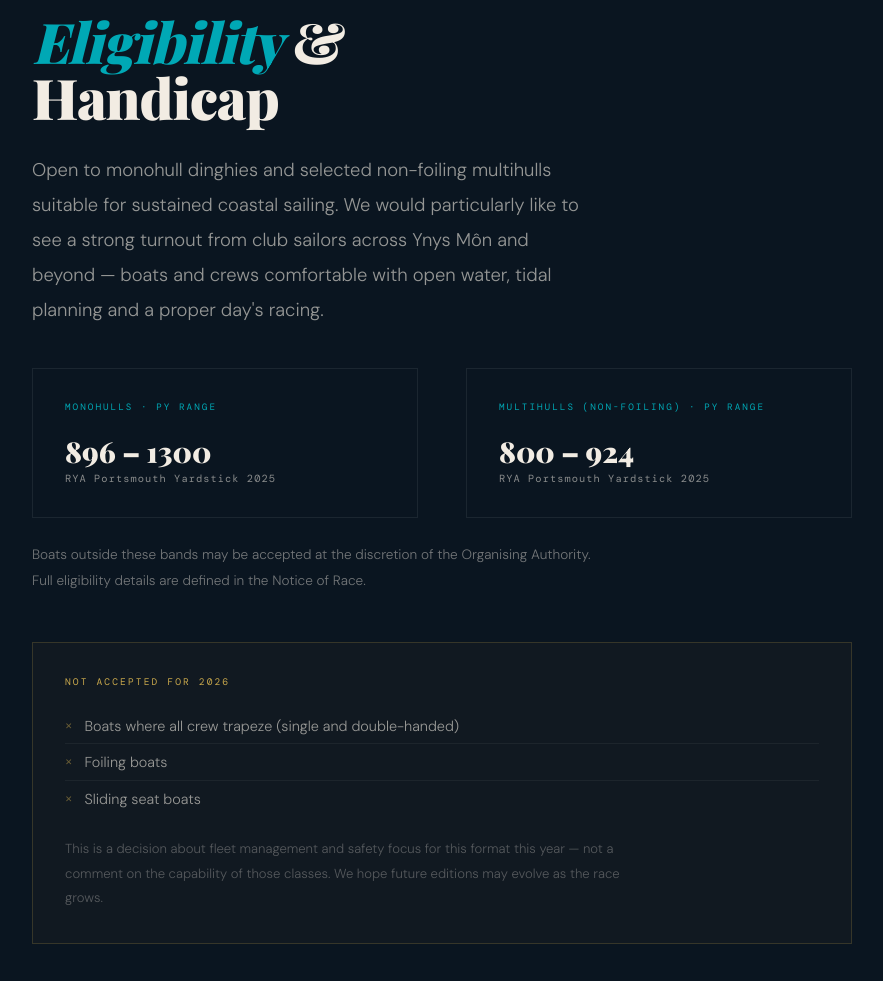
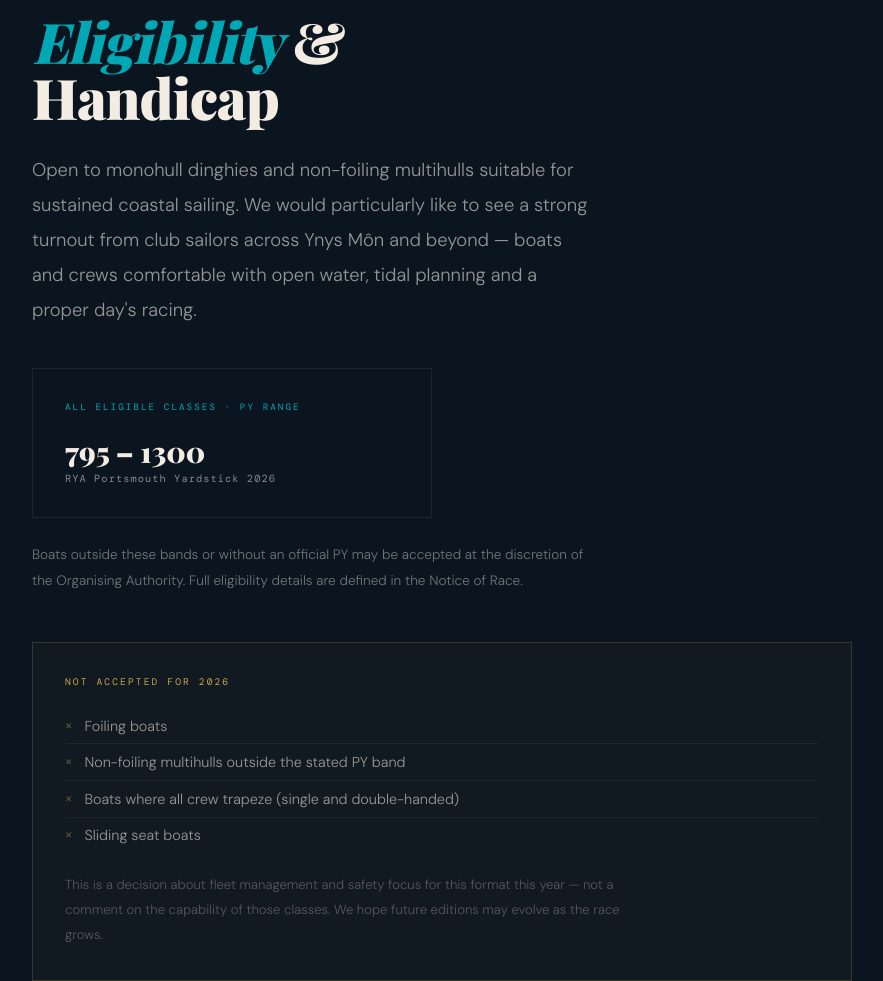
Before and after one commit to paul-halliwell/aodr2026, a plain HTML site: page index.html in a window 1280 px wide. Shown: the part 5291-6272 px from the top of the page, without its empty margins (198-1081 px from the left). Drawn offline with nearby package versions, Linux system fonts and the light colour scheme; a web font is replaced by a local one.

Commit message:
Add files via upload

```diff
--- a/index.html
+++ b/index.html
@@ -1050,18 +1050,14 @@
     <p class="section-label fade-in">The Course · Pedair Ynys</p>
     <h2 class="section-title fade-in">Course <em>Video</em></h2>
     <p class="body-text fade-in" style="max-width:560px;">The race area — Traeth Bychan, the coastline and the waters of Ynys Môn, seen from above.</p>
-    <!-- VIDEO EMBED — reinstate iframe when YouTube URL is available:
-      <div class="fade-in" style="margin-top:2.5rem; border:1px solid rgba(255,255,255,0.07); aspect-ratio:16/9; position:relative; overflow:hidden;">
-        <iframe
-          src="https://www.youtube.com/embed/VIDEO_ID"
-          width="100%" height="100%"
-          style="border:0;position:absolute;inset:0;"
-          allow="autoplay" allowfullscreen
-        ></iframe>
-      </div>
-    -->
-    <div class="fade-in" style="margin-top:2.5rem; border:1px solid rgba(255,255,255,0.07); aspect-ratio:16/9; display:flex; align-items:center; justify-content:center;">
-      <p style="font-family:'DM Mono',monospace; font-size:0.65rem; letter-spacing:0.22em; text-transform:uppercase; color:rgba(0,168,181,0.45);">Course video — coming shortly</p>
+    <div class="fade-in" style="margin-top:2.5rem; border:1px solid rgba(255,255,255,0.07); aspect-ratio:16/9; position:relative; overflow:hidden;">
+      <iframe
+        src="https://www.youtube.com/embed/ybJdvTQMKxg"
+        width="100%" height="100%"
+        style="border:0;position:absolute;inset:0;"
+        allow="accelerometer; autoplay; clipboard-write; encrypted-media; gyroscope; picture-in-picture"
+        allowfullscreen
+      ></iframe>
     </div>
   </div>
 </section>
@@ -1095,28 +1091,24 @@
   <div class="section-inner">
     <p class="section-label fade-in">Who Can Enter</p>
     <h2 class="section-title fade-in"><em>Eligibility</em> &amp;<br>Handicap</h2>
-    <p class="body-text fade-in">Open to monohull dinghies and selected non-foiling multihulls suitable for sustained coastal sailing. We would particularly like to see a strong turnout from club sailors across Ynys Môn and beyond — boats and crews comfortable with open water, tidal planning and a proper day's racing.</p>
+    <p class="body-text fade-in">Open to monohull dinghies and non-foiling multihulls suitable for sustained coastal sailing. We would particularly like to see a strong turnout from club sailors across Ynys Môn and beyond — boats and crews comfortable with open water, tidal planning and a proper day's racing.</p>
 
-    <div class="elig-grid fade-in">
-      <div class="elig-card">
-        <span class="elig-card-label">Monohulls · PY Range</span>
-        <p class="py-range">896 – 1300</p>
-        <p class="py-desc">RYA Portsmouth Yardstick 2025</p>
-      </div>
-      <div class="elig-card">
-        <span class="elig-card-label">Multihulls (non-foiling) · PY Range</span>
-        <p class="py-range">800 – 924</p>
-        <p class="py-desc">RYA Portsmouth Yardstick 2025</p>
+    <div class="fade-in" style="margin-top:2.5rem;">
+      <div class="elig-card" style="max-width:400px;">
+        <span class="elig-card-label">All Eligible Classes · PY Range</span>
+        <p class="py-range">795 – 1300</p>
+        <p class="py-desc">RYA Portsmouth Yardstick 2026</p>
       </div>
     </div>
 
-    <p class="body-text fade-in" style="margin-top:1.5rem; font-size:0.85rem; color:var(--faint);">Boats outside these bands may be accepted at the discretion of the Organising Authority. Full eligibility details are defined in the Notice of Race.</p>
+    <p class="body-text fade-in" style="margin-top:1.5rem; font-size:0.85rem; color:var(--faint);">Boats outside these bands or without an official PY may be accepted at the discretion of the Organising Authority. Full eligibility details are defined in the Notice of Race.</p>
 
     <div class="restriction-block fade-in">
       <span class="restriction-label">Not Accepted for 2026</span>
       <ul class="restriction-list">
+        <li>Foiling boats</li>
+        <li>Non-foiling multihulls outside the stated PY band</li>
         <li>Boats where all crew trapeze (single and double-handed)</li>
-        <li>Foiling boats</li>
         <li>Sliding seat boats</li>
       </ul>
       <p class="body-text" style="margin-top:1.25rem; font-size:0.82rem; color:rgba(242,236,227,0.3);">This is a decision about fleet management and safety focus for this format this year — not a comment on the capability of those classes. We hope future editions may evolve as the race grows.</p>
```
